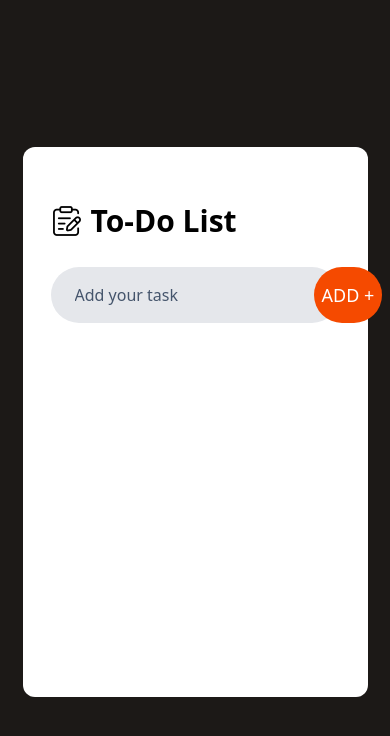
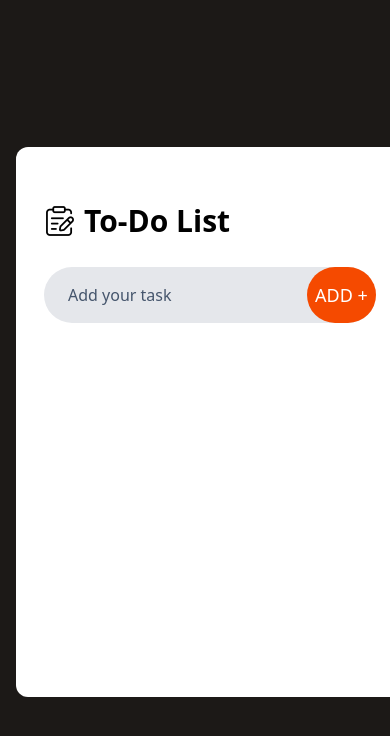
Before and after one commit to mayankgith-10/To-Do-List-App, a React (Vite) app: page / in a window 390 px wide. Shown: the top 736 px of the page. Built offline with nearby package versions, Linux system fonts and the light colour scheme.

Commit message:
final change

```diff
--- a/src/App.jsx
+++ b/src/App.jsx
@@ -7,7 +7,7 @@ import Todo from './components/Todo'
 function App() {
 
   return (
-    <div className='bg-stone-900 grid py-4 min-h-screen'>
+    <div className='bg-stone-900 grid p-4 min-h-screen'>
       <Todo/>
     </div>
   )
--- a/src/components/Todo.jsx
+++ b/src/components/Todo.jsx
@@ -49,7 +49,7 @@ const Todo = () => {
   }, [todoList]);
 
   return (
-    <div className="bg-white place-self-center w-[345px] md:w-11/12 max-w-md flex flex-col p-7 min-h-[550px] rounded-xl">
+    <div className="bg-white place-self-center md:w-11/12 max-w-md flex flex-col p-7 min-h-[550px] rounded-xl">
       {/* title */}
       <div className="flex items-center mt-7 gap-2">
         <img className="w-8" src={image} alt="" />
@@ -66,7 +66,7 @@ const Todo = () => {
         />
         <button
           onClick={add}
-          className="text-nowrap px-2 border-none rounded-full bg-orange-600 w-32 h-14 text-white text-lg font-medium cursor-pointer"
+          className="text-nowrap px-2 border-none rounded-full bg-orange-600 w-fit md:w-32 h-14 text-white text-lg font-medium cursor-pointer"
         >
           ADD +
         </button>
```
